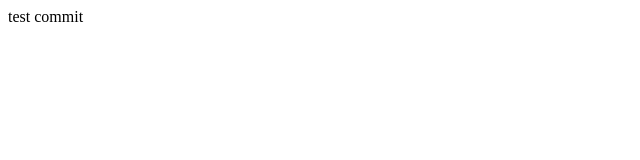
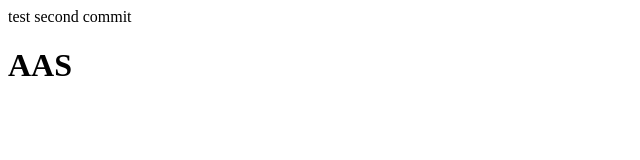
Before and after one commit to cetinnmert/ailegov-login, a plain HTML site: page index.html in a window 1280 px wide. Shown: the whole page, without its empty margins (0-640 px from the left). Drawn offline with Linux system fonts and the light colour scheme.

Commit message:
second commit

```diff
--- a/index.html
+++ b/index.html
@@ -1 +1,3 @@
-<div>test commit</div>
+<div>test second commit</div>
+
+<h1>AAS</h1>
```
